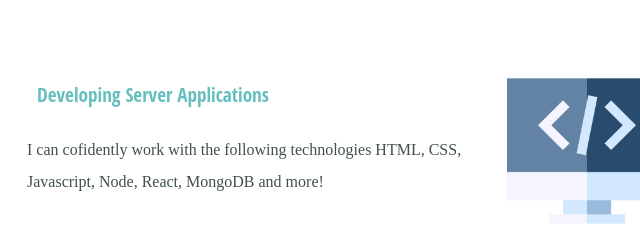
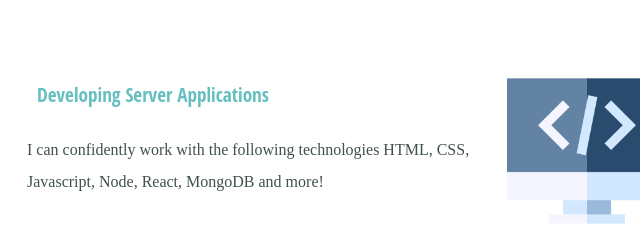
Before and after one commit to Mulenga1/Mulenga1.github.io, a plain HTML site: page index.html in a window 1280 px wide. Shown: the part 980-1228 px from the top of the page, 293-933 px from the left. Drawn offline with Linux system fonts and the light colour scheme.

Commit message:
Update index.html

```diff
--- a/index.html
+++ b/index.html
@@ -186,7 +186,7 @@ margin-left: 30px;
         <div class="skill-row">
           <img class="code" src="https://github.com/Mulenga1/Mulenga1.github.io/blob/master/code.png?raw=true" alt="code">
           <h3>Developing Server Applications</h3>
-          <p>I can cofidently work with the following technologies HTML, CSS, Javascript, Node, React, MongoDB and more!</p>
+          <p>I can confidently work with the following technologies HTML, CSS, Javascript, Node, React, MongoDB and more!</p>
         </div>
         <div class="skill-row">
           <img class="sql" src="https://github.com/Mulenga1/Mulenga1.github.io/blob/master/sql-server.png?raw=true" alt="SQL image">
```
